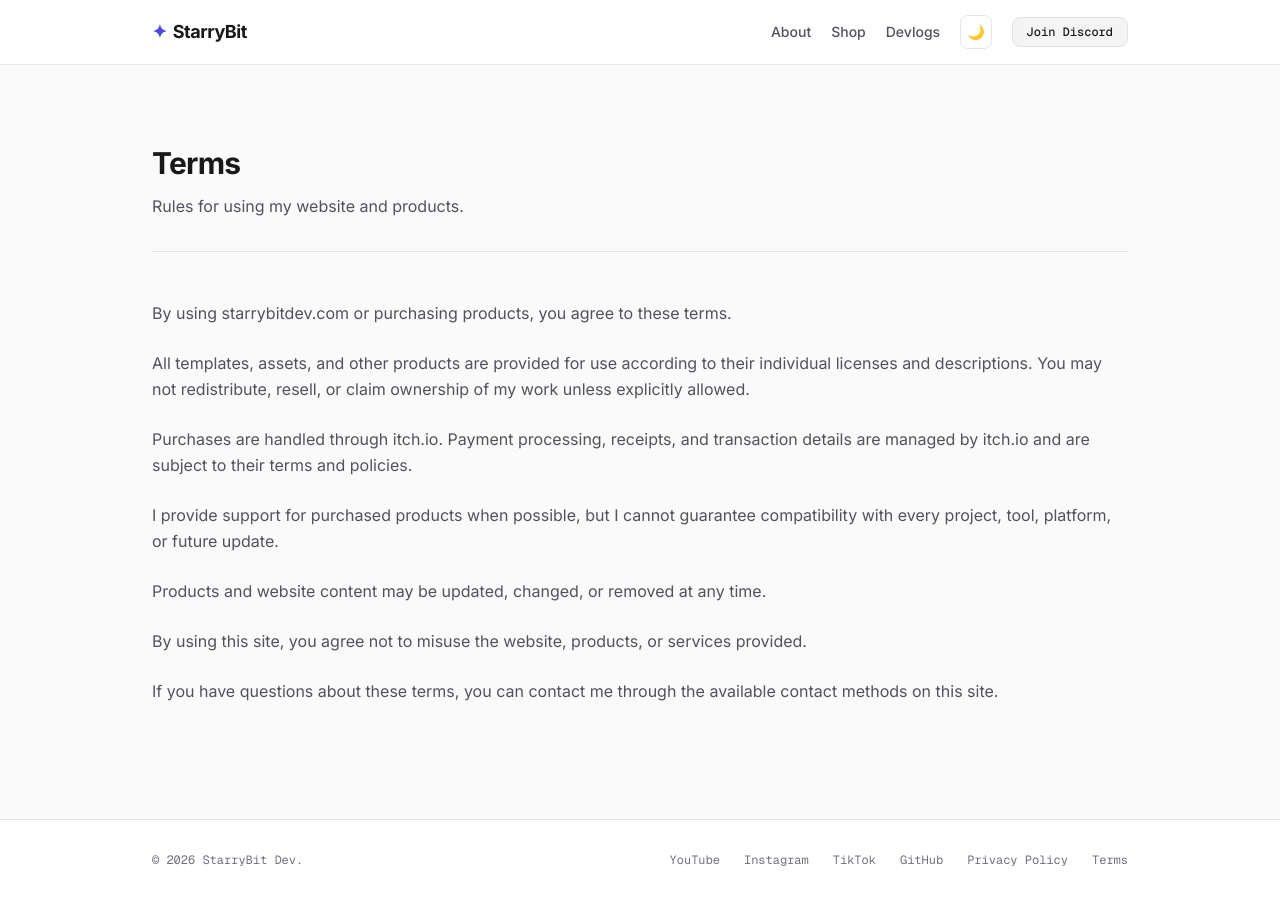
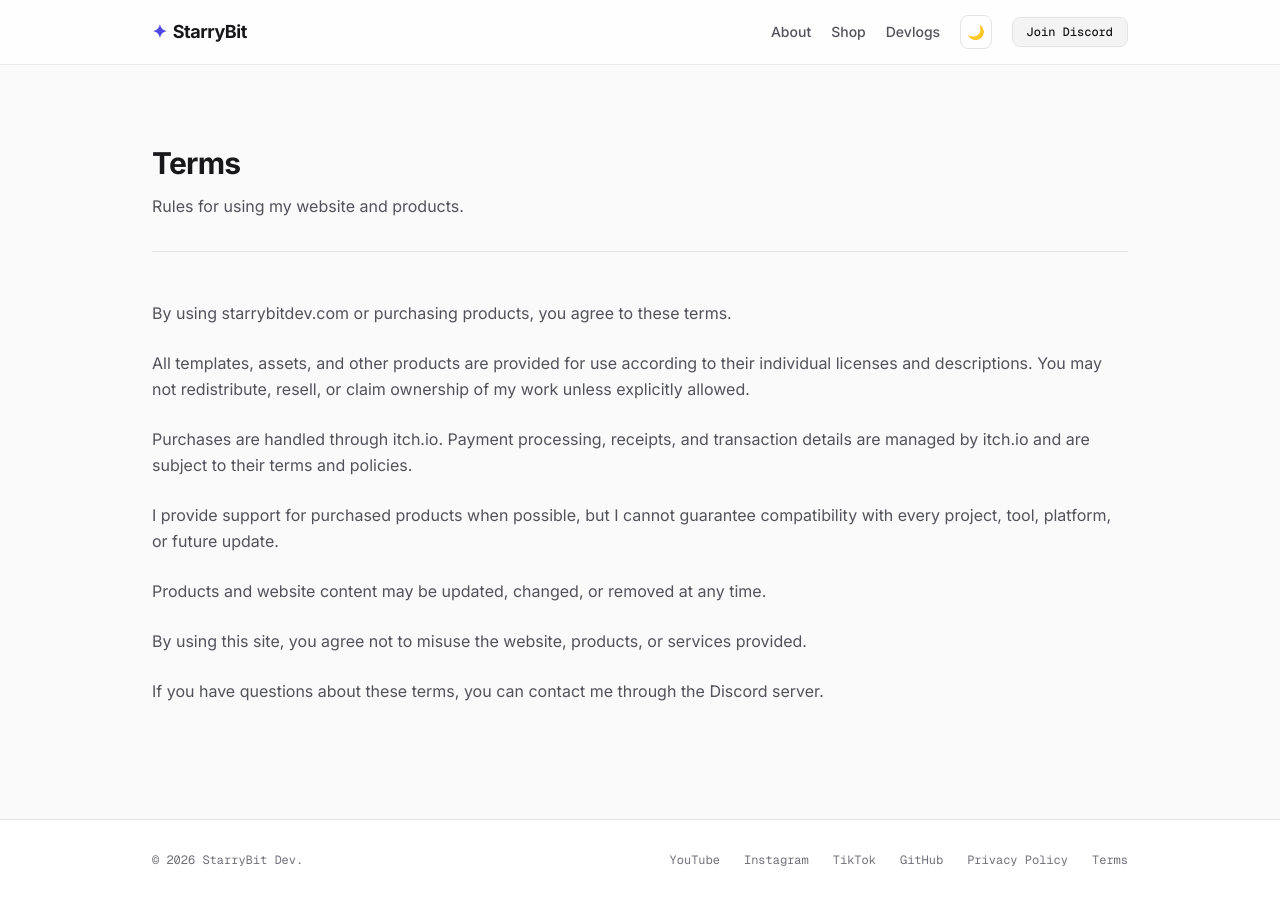
Before and after one commit to StarryBit/starrybit.github.io, a Jekyll site: the page built from terms/index.html, in a window 1280 px wide. Built offline with Jekyll 4.4.1, drawn with Linux system fonts in a browser that asks for light colours; nearby versions of some CDN libraries.

Commit message:
Update index.html

```diff
--- a/terms/index.html
+++ b/terms/index.html
@@ -36,7 +36,7 @@
     </p>
 
     <p>
-      If you have questions about these terms, you can contact me through the available contact methods on this site.
+      If you have questions about these terms, you can contact me through the Discord server.
     </p>
   </section>
 </section>
```
